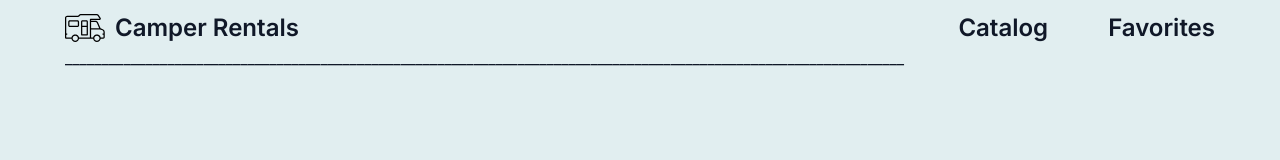
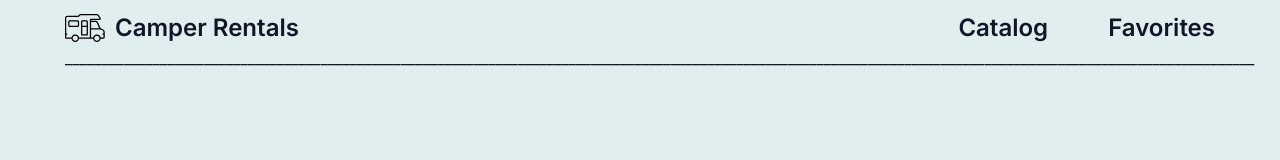
Before and after one commit to Andreas-206/camper, a React (Vite) app: page / in a window 1280 px wide. Shown: the top 160 px of the page. Built offline with nearby package versions, Linux system fonts and the light colour scheme.

Commit message:
Update Header.jsx

```diff
--- a/src/components/Header/Header.jsx
+++ b/src/components/Header/Header.jsx
@@ -27,7 +27,7 @@ export const Header = () => {
           </li>
         </List>
       </Navigation>
-      ___________________________________________________________________________________________________________________
+      ___________________________________________________________________________________________________________________________________________________________________
     </HeaderContainer>
   );
 };
```
